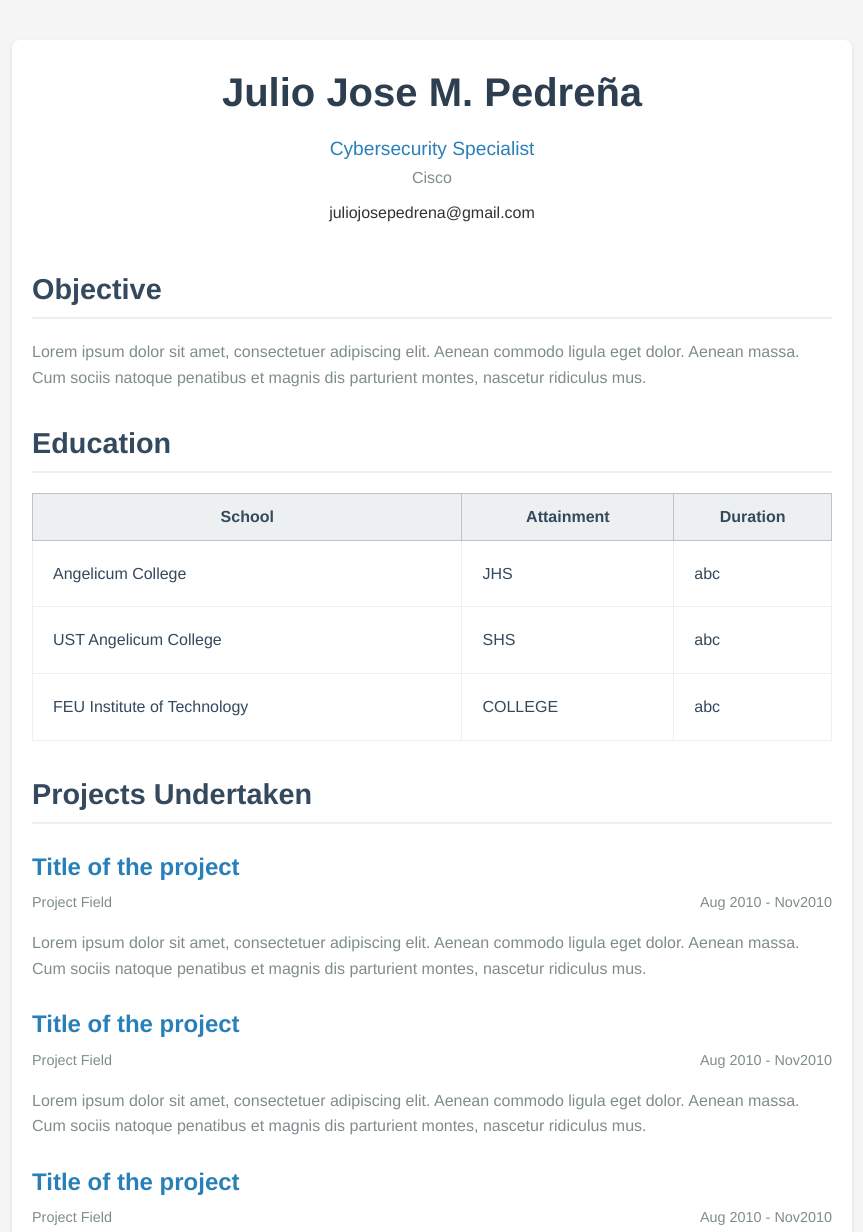
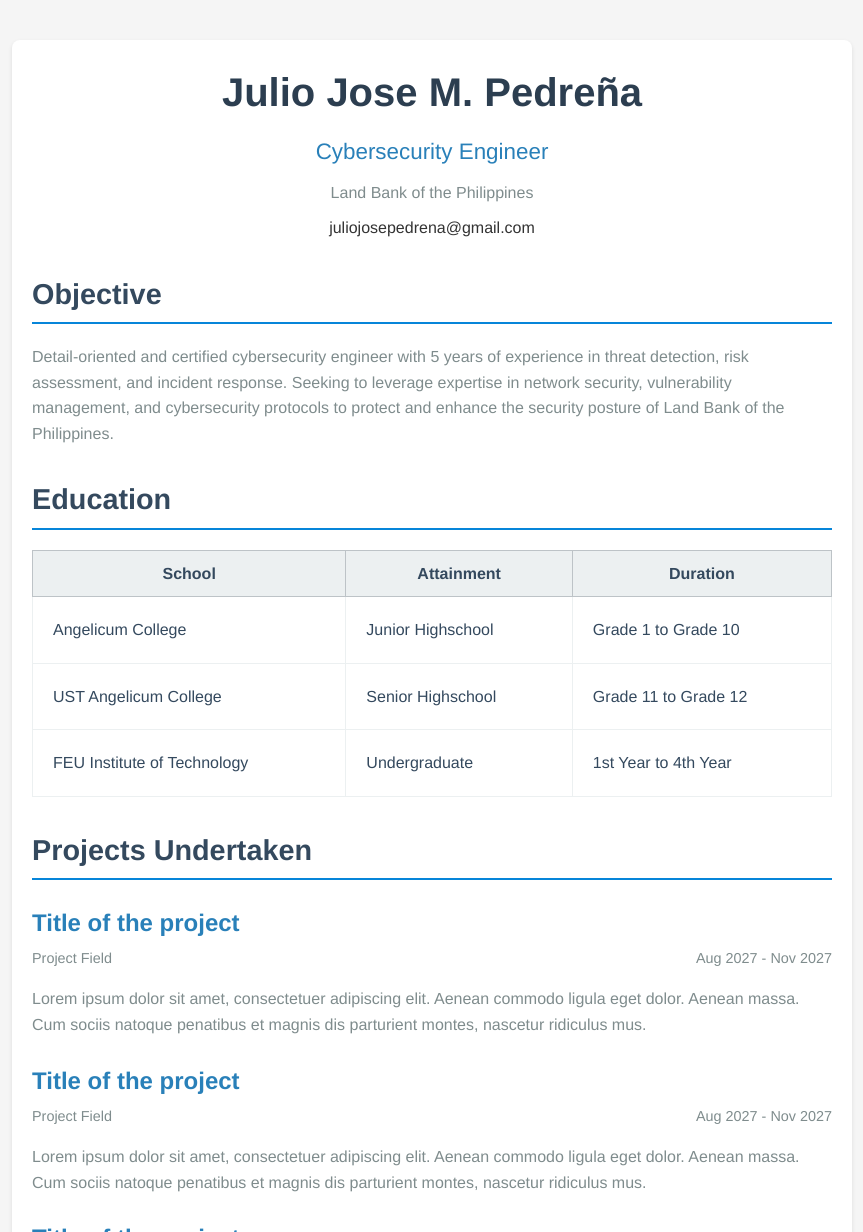
Before and after one commit to Darepen/WD-Seatwork2, a plain HTML site: page index.html in a window 1280 px wide. Shown: the top 1232 px of the page, without its empty margins (208-1071 px from the left). Drawn offline with Linux system fonts and the light colour scheme.

Commit message:
index css

```diff
--- a/assets/css/style.css
+++ b/assets/css/style.css
@@ -21,7 +21,7 @@ body {
 /* Header Styles */
 header {
    text-align: center;
-   margin-bottom: 40px;
+   margin-bottom: 30px;
 }
 
 header h1#name {
@@ -36,13 +36,15 @@ header #designation {
 
 header #designation .title {
    display: block;
-   font-size: 1.2em;
+   font-size: 1.4em;
+   margin-bottom: 10px;
    color: #2980b9;
 }
 
 header #designation .organization {
    font-size: 1em;
    color: #7f8c8d;
+   margin-bottom: 10px;
 }
 
 header .contact {
@@ -65,7 +67,7 @@ section {
 
 section h2.title {
    font-size: 1.8em;
-   border-bottom: 2px solid #ecf0f1;
+   border-bottom: 2px solid #0785d9;
    padding-bottom: 5px;
    margin-bottom: 20px;
    color: #34495e;
--- a/index.html
+++ b/index.html
@@ -13,8 +13,8 @@
 
 		<div id="designation">
 
-			<span class="title">Cybersecurity Specialist</span>
-			<span class="organization">Cisco</span>
+			<span class="title">Cybersecurity Engineer</span>
+			<span class="organization">Land Bank of the Philippines</span>
 
 		</div>
 
@@ -30,7 +30,9 @@
 			<h2 class="title">Objective</h2>
 			<div class="description">
 				<p>
-					Lorem ipsum dolor sit amet, consectetuer adipiscing elit. Aenean commodo ligula eget dolor. Aenean massa. Cum sociis natoque penatibus et magnis dis parturient montes, nascetur ridiculus mus.
+					Detail-oriented and certified cybersecurity engineer with
+					5 years of experience in threat detection, risk assessment, and incident response. Seeking to leverage expertise in network security, vulnerability management,
+					and cybersecurity protocols to protect and enhance the security posture of Land Bank of the Philippines.
 				</p>
 			</div> <!-- end description -->
 		</section>
@@ -50,20 +52,20 @@
 					<!-- edit this/ row-wise-->
 					<tr>
 						<td>Angelicum College</td>
-						<td>JHS</td>
-						<td>abc</td>
+						<td>Junior Highschool</td>
+						<td>Grade 1 to Grade 10</td>
 					</tr>
 
 					<tr> <!-- row2 -->
 						<td>UST Angelicum College</td>
-						<td>SHS</td>
-						<td>abc</td>
+						<td>Senior Highschool</td>
+						<td>Grade 11 to Grade 12</td>
 					</tr>
 
 					<tr> <!-- row3 -->
 						<td>FEU Institute of Technology</td>
-						<td>COLLEGE</td>
-						<td>abc</td>
+						<td>Undergraduate</td>
+						<td>1st Year to 4th Year</td>
 					</tr>
 
 				</table>
@@ -80,7 +82,7 @@
 				<section class="project">
 					<h3 class="title">Title of the project</h3>
 					<div class="meta">
-						<span class="field">Project Field</span> <span class="date">Aug 2010 - Nov2010</span>
+						<span class="field">Project Field</span> <span class="date">Aug 2027 - Nov 2027</span>
 					</div>
 					<p class="description"> Lorem ipsum dolor sit amet, consectetuer adipiscing elit. Aenean commodo ligula eget dolor. Aenean massa. Cum sociis natoque penatibus et magnis dis parturient montes, nascetur ridiculus mus. </p>
 				</section> <!-- end project description -->
@@ -89,7 +91,7 @@
 				<section class="project">
 					<h3 class="title">Title of the project</h3>
 					<div class="meta">
-						<span class="field">Project Field</span> <span class="date">Aug 2010 - Nov2010</span>
+						<span class="field">Project Field</span> <span class="date">Aug 2027 - Nov 2027</span>
 					</div>
 					<p class="description">Lorem ipsum dolor sit amet, consectetuer adipiscing elit. Aenean commodo ligula eget dolor. Aenean massa. Cum sociis natoque penatibus et magnis dis parturient montes, nascetur ridiculus mus. </p>
 				</section> <!-- end project description -->
@@ -99,7 +101,7 @@
 				<section class="project">
 					<h3 class="title">Title of the project</h3>
 					<div class="meta">
-						<span class="field">Project Field</span> <span class="date">Aug 2010 - Nov2010</span>
+						<span class="field">Project Field</span> <span class="date">Aug 2027 - Nov 2027</span>
 					</div>
 					<p class="description">Lorem ipsum dolor sit amet, consectetuer adipiscing elit. Aenean commodo ligula eget dolor. Aenean massa. Cum sociis natoque penatibus et magnis dis parturient montes, nascetur ridiculus mus. </p>
 				</section> <!-- end project description -->
@@ -110,6 +112,7 @@
 
 		<!-- Training/ seminars -->
 
+		sect>h2+div*3>sem <!-- end description -->
 
 
 		<!-- Scholistics Achievements -->
```
